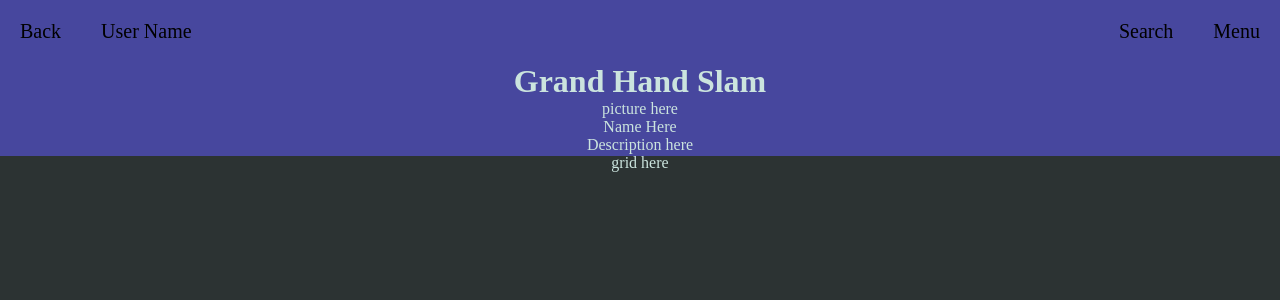
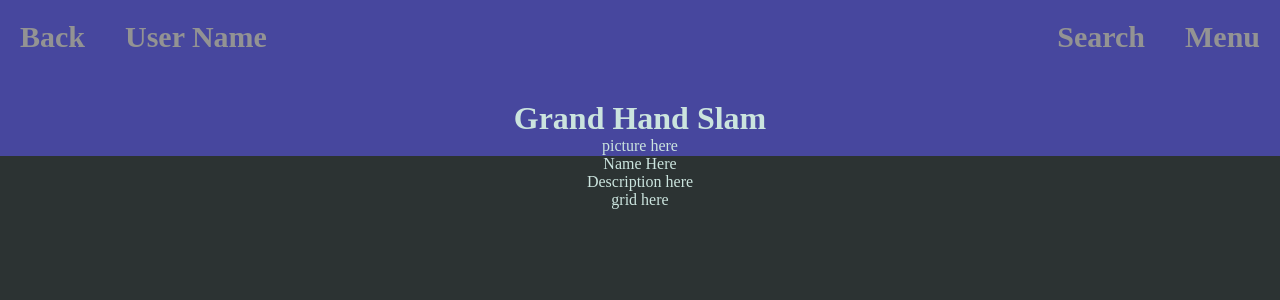
Before and after one commit to Reigningeddie/Grand_Hand_Slam, a React (Create React App) app: page / in a window 1280 px wide. Shown: the top 300 px of the page. Built offline with nearby package versions, Linux system fonts and the light colour scheme.

Commit message:
created classnames for home component

```diff
--- a/src/components/nav.module.css
+++ b/src/components/nav.module.css
@@ -1,12 +1,14 @@
 .nav {
   margin: 20px;
   z-index: 10;
+  height: 60px;
 }
 
 .items {
   text-decoration: none;
-  font-size: 20px;
-  color: black;
+  font-size: 30px;
+  font-weight: bold;
+  color: #939393;
 }
 
 
```
